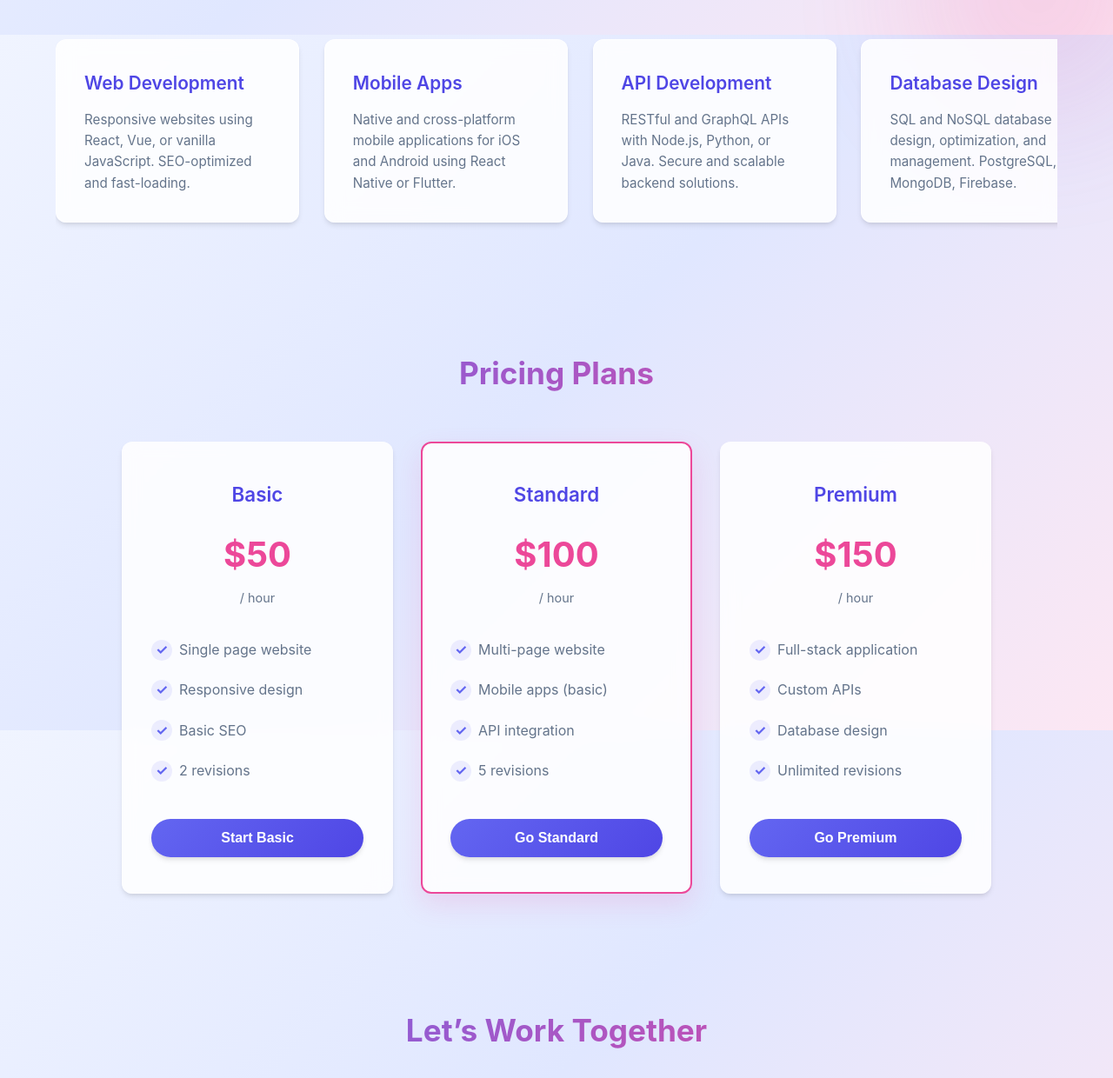
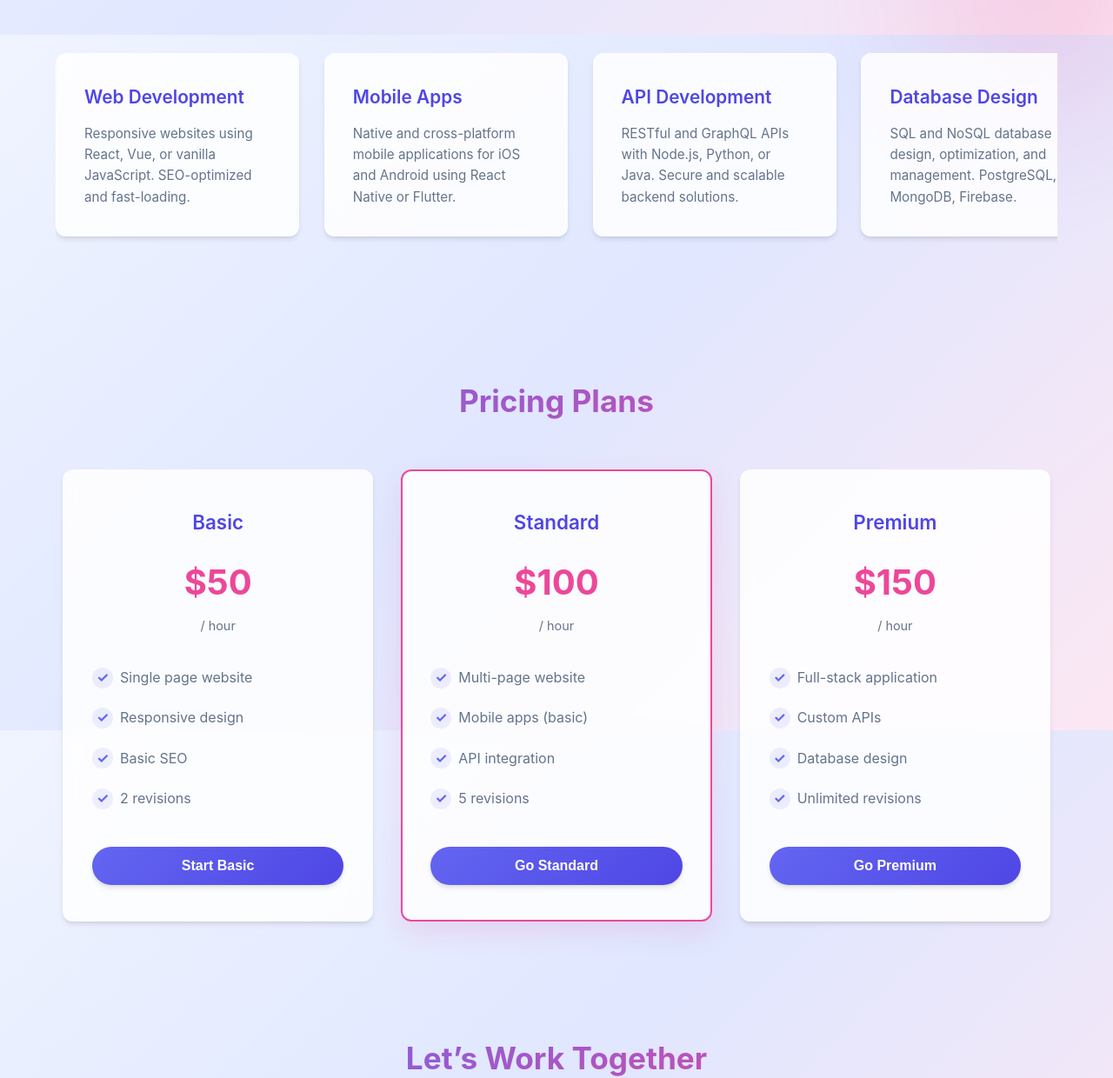
Before and after one commit to newwakar/portfolio, a website: page index.html in a window 1280 px wide. Shown: the part 760-2000 px from the top of the page at 87% size. Drawn offline with Linux system fonts and the light colour scheme.

Commit message:
Update styles.css

```diff
--- a/styles.css
+++ b/styles.css
@@ -38,7 +38,7 @@ body {
     padding: 0 24px;
 }
 
-/* ===== ANIMATED FLOATING PARTICLES ===== */
+/* ===== ANIMATED FLOATING BACKGROUND ===== */
 body::before,
 body::after {
     content: '';
@@ -50,7 +50,7 @@ body::after {
     opacity: 0.15;
     z-index: -1;
     pointer-events: none;
-    animation: float 20s ease-in-out infinite;
+    animation: float-bg 20s ease-in-out infinite;
 }
 
 body::before {
@@ -67,7 +67,7 @@ body::after {
     animation-delay: -7s;
 }
 
-@keyframes float {
+@keyframes float-bg {
     0%, 100% { transform: translate(0, 0) scale(1); }
     25% { transform: translate(50px, -80px) scale(1.2); }
     50% { transform: translate(-30px, 50px) scale(0.9); }
@@ -148,7 +148,7 @@ header:hover {
     width: 100%;
 }
 
-/* ===== HERO SECTION ===== */
+/* ===== HERO ===== */
 .hero {
     background: linear-gradient(135deg, var(--primary), var(--secondary), var(--accent));
     background-size: 400% 400%;
@@ -230,7 +230,7 @@ header:hover {
     to { opacity: 1; transform: translateY(0); }
 }
 
-/* ===== SEARCH SECTION ===== */
+/* ===== SEARCH ===== */
 .search-section {
     padding: 2.5rem 0;
     background: transparent;
@@ -265,7 +265,7 @@ header:hover {
     color: var(--gray);
 }
 
-/* ===== SERVICES SECTION (Horizontal Scroll) ===== */
+/* ===== SERVICES (Horizontal Scroll) ===== */
 .services {
     padding: 4rem 0;
 }
@@ -283,14 +283,13 @@ header:hover {
     background-clip: text;
 }
 
-/* Horizontal scroll container */
 .services-grid {
     display: flex !important;
-    flex-wrap: nowrap !important;
-    overflow-x: auto !important;
+    overflow-x: auto;
     gap: 1.8rem;
-    padding-bottom: 1rem;
+    padding: 1rem 0 2rem;
     scroll-snap-type: x mandatory;
+    scroll-behavior: smooth;
     -webkit-overflow-scrolling: touch;
     scrollbar-width: thin;
     scrollbar-color: var(--primary) transparent;
@@ -309,10 +308,8 @@ header:hover {
     border-radius: 3px;
 }
 
-/* Service cards: fixed width, snap */
 .service-card {
-    flex: 0 0 auto;
-    width: 280px;
+    flex: 0 0 280px;
     scroll-snap-align: start;
     background: var(--card-bg);
     backdrop-filter: blur(10px);
@@ -324,7 +321,18 @@ header:hover {
     cursor: pointer;
     position: relative;
     overflow: hidden;
+    opacity: 0;
+    transform: translateY(30px);
+    animation: fadeInUp 0.6s forwards;
 }
+
+.service-card:nth-child(1) { animation-delay: 0.1s; }
+.service-card:nth-child(2) { animation-delay: 0.2s; }
+.service-card:nth-child(3) { animation-delay: 0.3s; }
+.service-card:nth-child(4) { animation-delay: 0.4s; }
+.service-card:nth-child(5) { animation-delay: 0.5s; }
+.service-card:nth-child(6) { animation-delay: 0.6s; }
+.service-card:nth-child(7) { animation-delay: 0.7s; }
 
 .service-card::before {
     content: '';
@@ -362,11 +370,7 @@ header:hover {
     line-height: 1.6;
 }
 
-.service-card.hidden {
-    display: none;
-}
-
-/* ===== PRICING SECTION (Vertical grid) ===== */
+/* ===== PRICING (Vertical Grid) ===== */
 .pricing {
     padding: 4rem 0;
     background: transparent;
@@ -376,8 +380,7 @@ header:hover {
     display: grid;
     grid-template-columns: repeat(auto-fit, minmax(280px, 1fr));
     gap: 2rem;
-    max-width: 1000px;
-    margin: 0 auto;
+    padding: 0 0.5rem;
 }
 
 .pricing-card {
@@ -390,7 +393,14 @@ header:hover {
     transition: var(--transition);
     text-align: center;
     position: relative;
+    opacity: 0;
+    transform: translateY(30px);
+    animation: fadeInUp 0.6s forwards;
 }
+
+.pricing-card:nth-child(1) { animation-delay: 0.2s; }
+.pricing-card:nth-child(2) { animation-delay: 0.4s; }
+.pricing-card:nth-child(3) { animation-delay: 0.6s; }
 
 .pricing-card:hover {
     transform: translateY(-6px);
@@ -481,7 +491,7 @@ header:hover {
     transform: scale(0.96);
 }
 
-/* ===== CONTACT SECTION ===== */
+/* ===== CONTACT ===== */
 .contact {
     padding: 4rem 0;
 }
@@ -498,6 +508,10 @@ header:hover {
     border-radius: var(--radius);
     box-shadow: var(--shadow-md);
     border: 1px solid rgba(255, 255, 255, 0.5);
+    opacity: 0;
+    transform: translateY(30px);
+    animation: fadeInUp 0.8s forwards;
+    animation-delay: 0.3s;
 }
 
 .contact-form input,
@@ -520,16 +534,17 @@ header:hover {
 
 .contact-form textarea {
     resize: vertical;
+    min-height: 120px;
 }
 
 .submit-button {
-    padding: 1rem;
     background: linear-gradient(135deg, var(--primary), var(--secondary));
     color: white;
     border: none;
+    padding: 1rem;
     border-radius: 50px;
-    font-weight: 600;
-    font-size: 1.1rem;
+    font-weight: 700;
+    font-size: 1.05rem;
     cursor: pointer;
     transition: var(--transition);
 }
@@ -537,4 +552,9 @@ header:hover {
 .submit-button:hover {
     transform: translateY(-2px);
     box-shadow: var(--shadow-md);
+    filter: brightness(1.1);
 }
+
+.submit-button:active {
+    transform: scale(0.97);
+}
```
